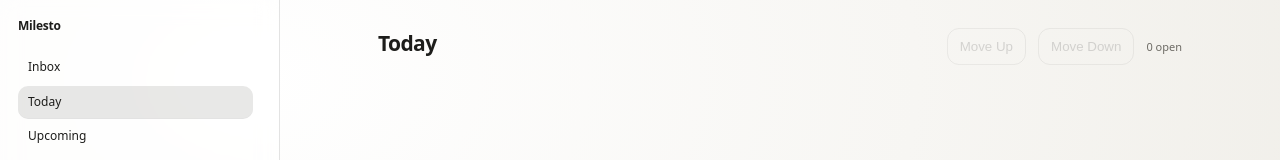
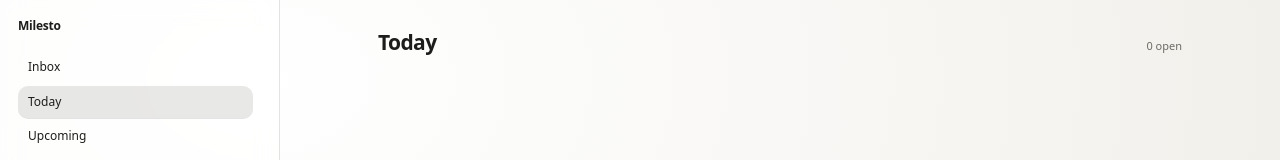
Before and after one commit to MaplumeX/Milesto, a React (Vite) app: page /projects/1#/today in a window 1280 px wide. Shown: the top 160 px of the page. Built offline with nearby package versions, Linux system fonts and the light colour scheme.

Commit message:
feat: enable drag ordering in today/area

```diff
--- a/src/pages/AreaPage.tsx
+++ b/src/pages/AreaPage.tsx
@@ -5,6 +5,7 @@ import type { AppError } from '../../shared/app-error'
 import type { Area } from '../../shared/schemas/area'
 import type { Project } from '../../shared/schemas/project'
 import type { TaskListItem } from '../../shared/schemas/task-list'
+import { taskListIdArea } from '../../shared/task-list-ids'
 
 import { useAppEvents } from '../app/AppEventsContext'
 import { TaskList } from '../features/tasks/TaskList'
@@ -73,7 +74,9 @@ export function AreaPage() {
 
       <TaskList
         title={title}
+        listId={taskListIdArea(aid)}
         tasks={tasks}
+        onAfterReorder={refresh}
         headerActions={
           <>
             <button
--- a/src/pages/TodayPage.tsx
+++ b/src/pages/TodayPage.tsx
@@ -2,14 +2,13 @@ import { useCallback, useEffect, useState } from 'react'
 
 import type { AppError } from '../../shared/app-error'
 import type { TaskListItem } from '../../shared/schemas/task-list'
+import { TASK_LIST_ID_TODAY } from '../../shared/task-list-ids'
 import { formatLocalDate } from '../lib/dates'
 import { TaskList } from '../features/tasks/TaskList'
 import { useAppEvents } from '../app/AppEventsContext'
-import { useTaskSelection } from '../features/tasks/TaskSelectionContext'
 
 export function TodayPage() {
   const { revision } = useAppEvents()
-  const { selectedTaskId, selectTask } = useTaskSelection()
   const [tasks, setTasks] = useState<TaskListItem[]>([])
   const [error, setError] = useState<AppError | null>(null)
 
@@ -34,61 +33,9 @@ export function TodayPage() {
       {error ? <ErrorBanner error={error} /> : null}
       <TaskList
         title="Today"
+        listId={TASK_LIST_ID_TODAY}
         tasks={tasks}
-        headerActions={
-          <>
-            <button
-              type="button"
-              className="button button-ghost"
-              disabled={!selectedTaskId}
-              onClick={() => {
-                const idx = tasks.findIndex((t) => t.id === selectedTaskId)
-                if (idx <= 0) return
-                const next = [...tasks]
-                const tmp = next[idx - 1]!
-                next[idx - 1] = next[idx]!
-                next[idx] = tmp
-                void (async () => {
-                  setTasks(next)
-                  const res = await window.api.task.reorderBatch('today', next.map((t) => t.id))
-                  if (!res.ok) {
-                    setError(res.error)
-                    return
-                  }
-                  selectTask(selectedTaskId)
-                  await refresh()
-                })()
-              }}
-            >
-              Move Up
-            </button>
-            <button
-              type="button"
-              className="button button-ghost"
-              disabled={!selectedTaskId}
-              onClick={() => {
-                const idx = tasks.findIndex((t) => t.id === selectedTaskId)
-                if (idx < 0 || idx >= tasks.length - 1) return
-                const next = [...tasks]
-                const tmp = next[idx + 1]!
-                next[idx + 1] = next[idx]!
-                next[idx] = tmp
-                void (async () => {
-                  setTasks(next)
-                  const res = await window.api.task.reorderBatch('today', next.map((t) => t.id))
-                  if (!res.ok) {
-                    setError(res.error)
-                    return
-                  }
-                  selectTask(selectedTaskId)
-                  await refresh()
-                })()
-              }}
-            >
-              Move Down
-            </button>
-          </>
-        }
+        onAfterReorder={refresh}
         onToggleDone={async (taskId, done) => {
           const updated = await window.api.task.toggleDone(taskId, done)
           if (!updated.ok) throw new Error(`${updated.error.code}: ${updated.error.message}`)
```
